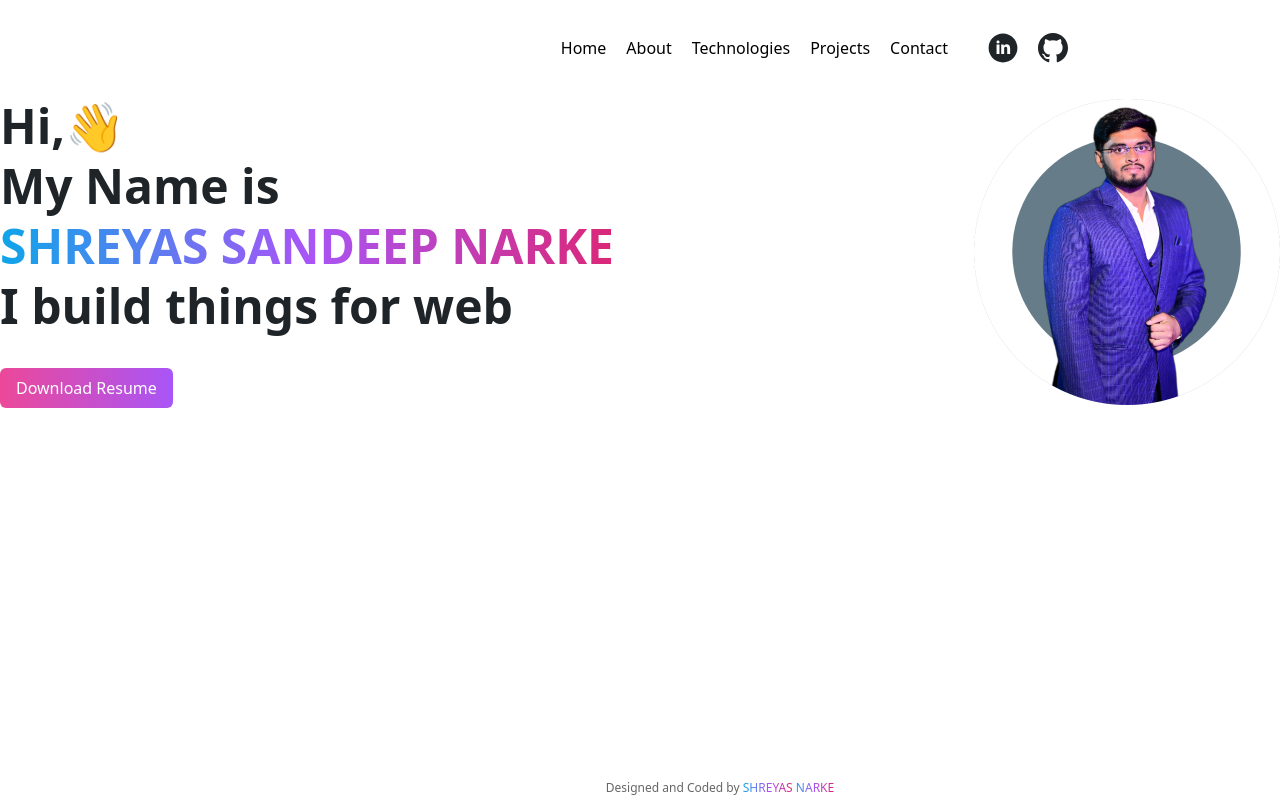
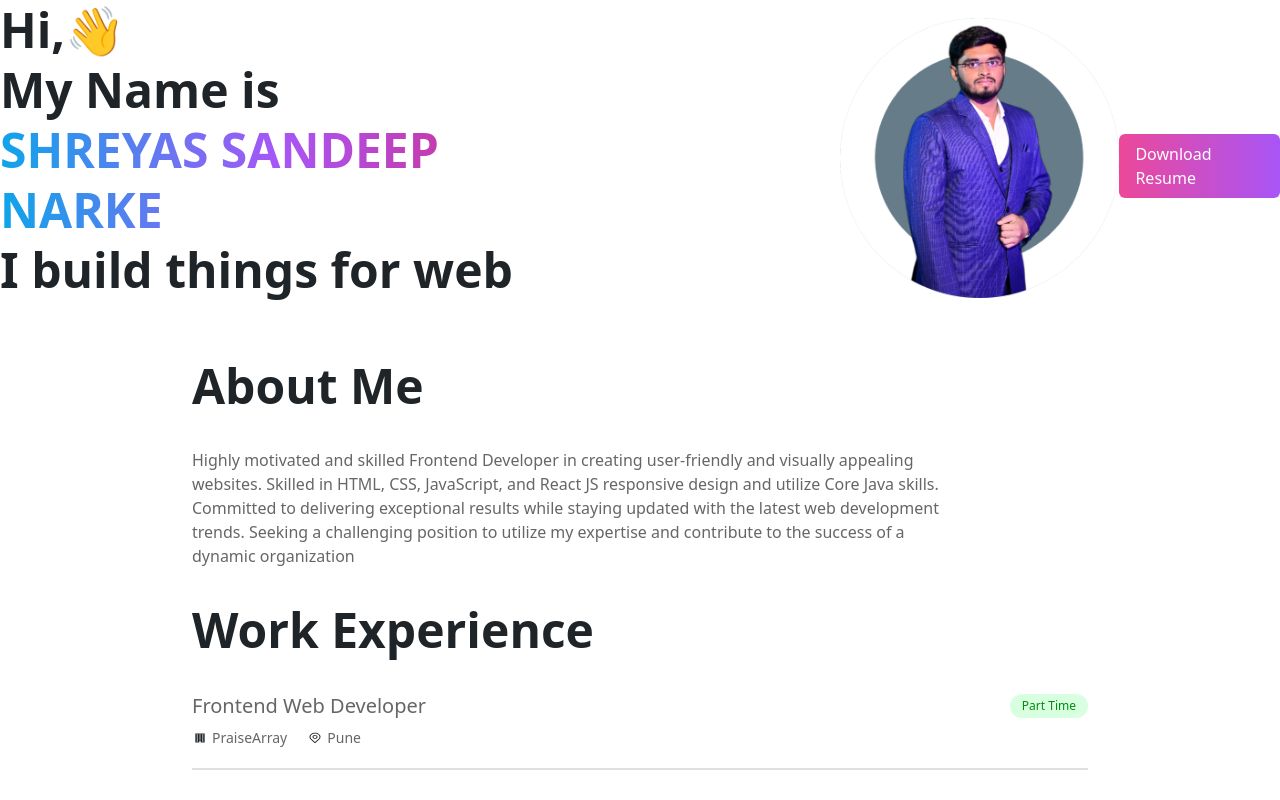
Before and after one commit to shreyasnarke/portfolioWebsite, a React (Create React App) app: page / in a window 1280 px wide. Shown: the top 800 px of the page. Built offline with nearby package versions, Linux system fonts and the light colour scheme.

Commit message:
DoneSmallchanges12

```diff
--- a/src/App.js
+++ b/src/App.js
@@ -1,4 +1,4 @@
-import { BrowserRouter as Router,Routes,Route} from "react-router-dom";
+import { BrowserRouter as Route} from "react-router-dom";
 import Header from "./Components/Header";
 import Footer from "./Components/Footer";
 import Home from "./Pages/Home";
@@ -11,39 +11,39 @@ function App() {
   return (
     //import { BrowserRouter as  Router,Routes,Route} from "react-router-dom";
 
-    <Router>
-      <Header/>
-      <Routes>
-        <Route path="/" element={<Home/>} />
-        <Route path="/about" element={<About />} />
-        <Route path="/contact" element={<Contact />} />
-        <Route path="/projects" element={<Projects />} />
-        <Route path="/technologies" element={<Technologies />} />
-        <Route path="/resume" element={<Resume />}/>
-      </Routes>
-      <Footer/>
-    </Router>
+    // <Router>
+    //   <Header/>
+    //   <Routes>
+    //     <Route path="/" element={<Home/>} />
+    //     <Route path="/about" element={<About />} />
+    //     <Route path="/contact" element={<Contact />} />
+    //     <Route path="/projects" element={<Projects />} />
+    //     <Route path="/technologies" element={<Technologies />} />
+    //     <Route path="/resume" element={<Resume />}/>
+    //   </Routes>
+    //   <Footer/>
+    // </Router>
 
-    // <div className="App">
-    //   <div className="App-container">
-    //   <div>
-    //     <Home/>
-    //       <Route path="/" element={<Home/>} />
-    //   </div>
-    //   <div>
-    //     <About/>
-    //   </div>
-    //   <div>
-    //     <Projects/>
-    //   </div>
-    //   <div>
-    //     <Technologies/>
-    //   </div>
-    //   <div>
-    //     <Contact/>
-    //   </div>
-    //   </div>
-    // </div>
+    <div className="App">
+      <div className="App-container">
+      <div>
+        <Home/>
+          <Route path="/" element={<Home/>} />
+      </div>
+      <div>
+        <About/>
+      </div>
+      <div>
+        <Projects/>
+      </div>
+      <div>
+        <Technologies/>
+      </div>
+      <div>
+        <Contact/>
+      </div>
+      </div>
+    </div>
   );
 }
 export default App;
--- a/src/Components/Header.js
+++ b/src/Components/Header.js
@@ -15,7 +15,7 @@ function Header() {
         <div onClick={toggleClass} className="cursor-pointer">
           <svg
             className="stroke-dark-heading md:hidden"
-            width="1200"
+            width="50"
             height="22"
             viewBox="0 0 20 13"
             fill="none"
--- a/src/Pages/Home.js
+++ b/src/Pages/Home.js
@@ -249,13 +249,13 @@ function Home() {
           {/* LinkedIn Icon */}
           {/* ... (existing code) */}
         </div>
-        <a ref={h14} href="C:\Users\shreyas\OneDrive\Desktop\portfolio-react\public\resume.pdf" download className="bg-gradient-to-r from-pink-500 to-purple-500 text-white py-2 px-4 rounded-md mt-4 inline-block">
-          Download Resume
-        </a>
       </div>
       <div className="mt-5 md:mt-0">
         <img ref={myimageref} className="w-1/2 md:ml-auto" src={img} alt="Shreyas Narke" />
       </div>
+      <a ref={h14} href="C:\Users\shreyas\OneDrive\Desktop\portfolio-react\public\resume.pdf" download className="bg-gradient-to-r from-pink-500 to-purple-500 text-white py-2 px-4 rounded-md mt-4 inline-block">
+          Download Resume
+        </a>
     </main>
   );
 }
```
Also changed, not shown: 1 other file (tests, documents, lock files or other folders).
